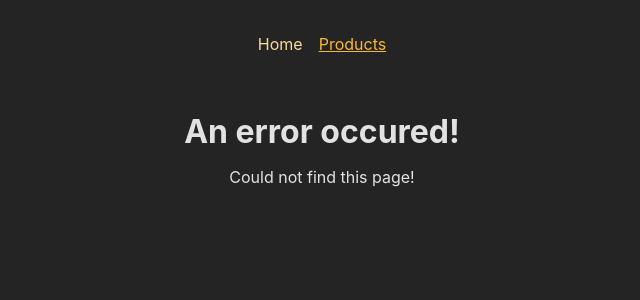
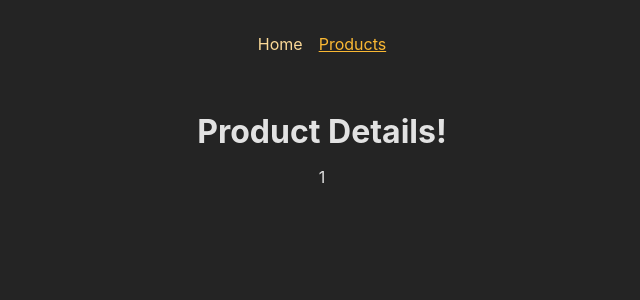
Before and after one commit to sam-nazarian/react-router-practice, a React (Create React App) app: page /products/1 in a window 1280 px wide. Shown: the top 300 px of the page, without its empty margins (318-958 px from the left). Built offline with nearby package versions, Linux system fonts and the light colour scheme.

Commit message:
Defining & Using Dynamic Routes

```diff
--- a/src/App.js
+++ b/src/App.js
@@ -2,6 +2,7 @@ import { createBrowserRouter, RouterProvider } from 'react-router-dom'; //create
 
 import ErrorPage from './pages/Error';
 import HomePage from './pages/Home';
+import ProductDetailPage from './pages/ProductDetail';
 import ProductsPage from './pages/Products';
 import RootLayout from './pages/Root';
 
@@ -25,7 +26,8 @@ const router = createBrowserRouter([
     errorElement: <ErrorPage />,
     children: [
       { path: '/', element: <HomePage /> },
-      { path: '/products', element: <ProductsPage /> },
+      { path: '/products/', element: <ProductsPage /> },
+      { path: '/products/:productId', element: <ProductDetailPage /> }, //don't hardcode something that's dynamic & will change (path parameters / dynamic path)
     ],
   },
 ]);
--- a/src/pages/Home.js
+++ b/src/pages/Home.js
@@ -2,7 +2,7 @@ import { Link, useNavigate } from 'react-router-dom';
 
 // Name folder pages to show that the components inside of it will be loaded with the help of routing
 function HomePage() {
-  const navigate = useNavigate();
+  const navigate = useNavigate(); //navigate is a function
 
   function navigateHandler() {
     navigate('/products');
--- /dev/null
+++ b/src/pages/ProductDetail.js
@@ -0,0 +1,14 @@
+import { useParams } from 'react-router-dom';
+
+function ProductDetailPage() {
+  const params = useParams(); //obj that contains every dynamic path segment defined in route definition
+
+  return (
+    <>
+      <h1>Product Details!</h1>
+      <p>{params.productId}</p>
+    </>
+  );
+}
+
+export default ProductDetailPage;
--- a/src/pages/Products.js
+++ b/src/pages/Products.js
@@ -1,5 +1,14 @@
 function ProductsPage() {
-  return <h1>The Products Page</h1>;
+  return (
+    <>
+      <h1>The Products Page</h1>
+      <ul>
+        <li>product 1</li>
+        <li>product 2</li>
+        <li>product 3</li>
+      </ul>
+    </>
+  );
 }
 
 export default ProductsPage;
```
